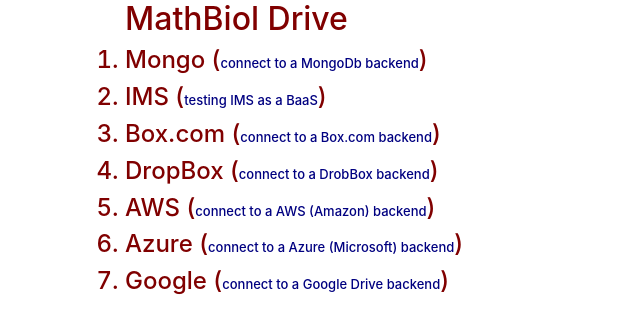
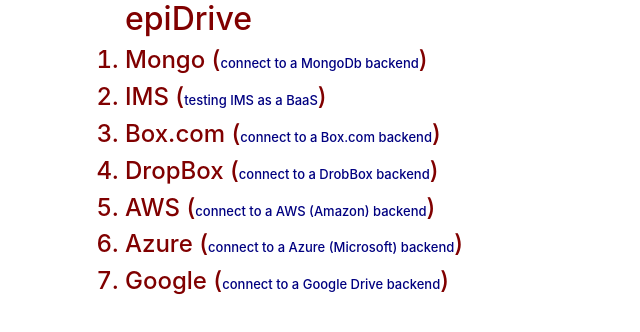
Before and after one commit to episphere/drive, a plain HTML site: page index.html in a window 1280 px wide. Shown: the whole page, without its empty margins (0-640 px from the left). Drawn offline with nearby package versions, Linux system fonts and the light colour scheme.

Commit message:
epidrive takes over mathbiol drive

```diff
--- a/index.html
+++ b/index.html
@@ -6,7 +6,7 @@
 </head>
 <body class="container">
 <ol>
-<h2 style="color:maroon">MathBiol Drive</h2>
+<h2 style="color:maroon">epiDrive</h2>
 
 <div id="mongo" style="color:maroon">
     <h4><li>Mongo (<span id="mongoMsg" style="font-size:small;color:navy">connect to a MongoDb backend</span>)</li></h4>
```
